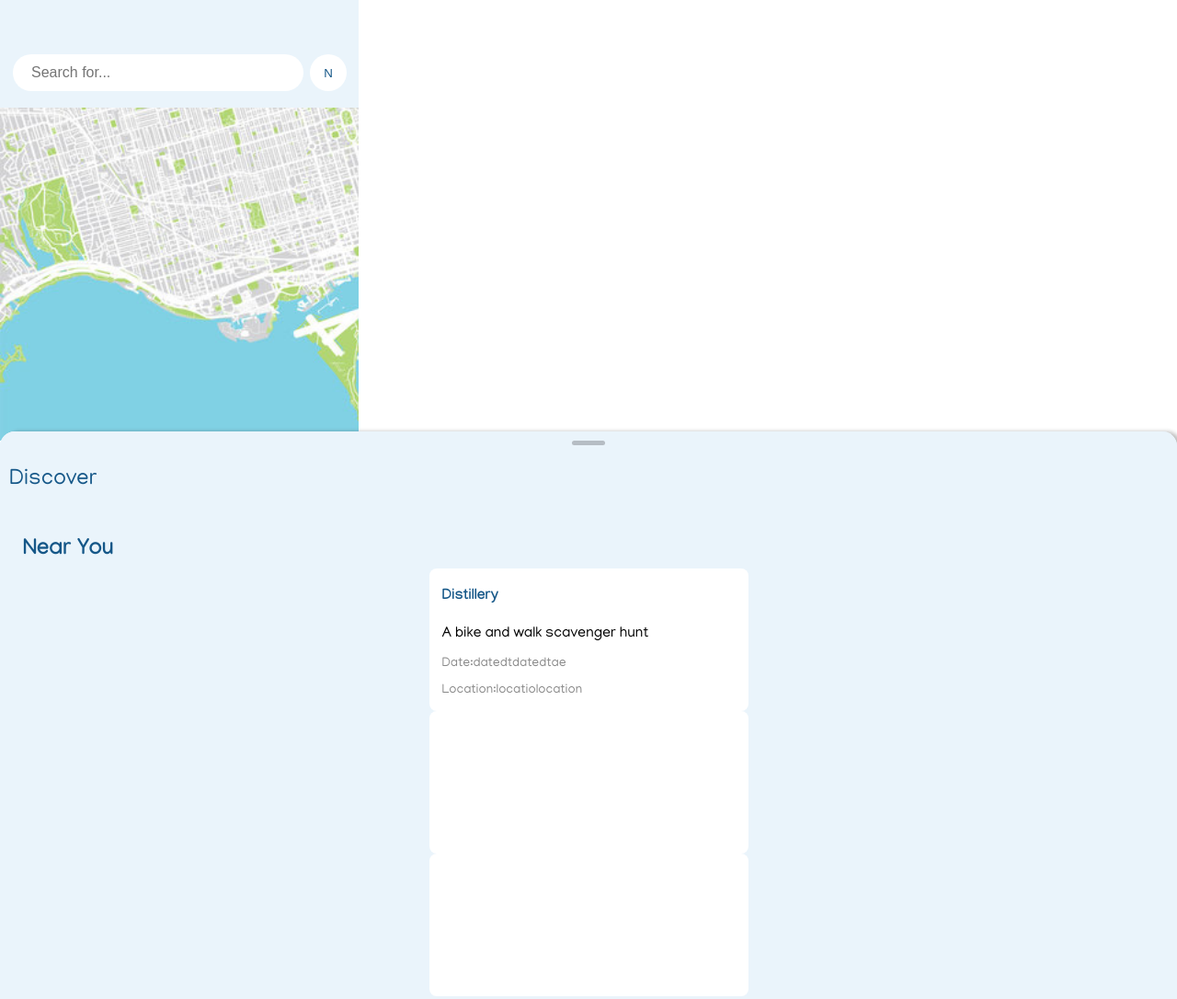
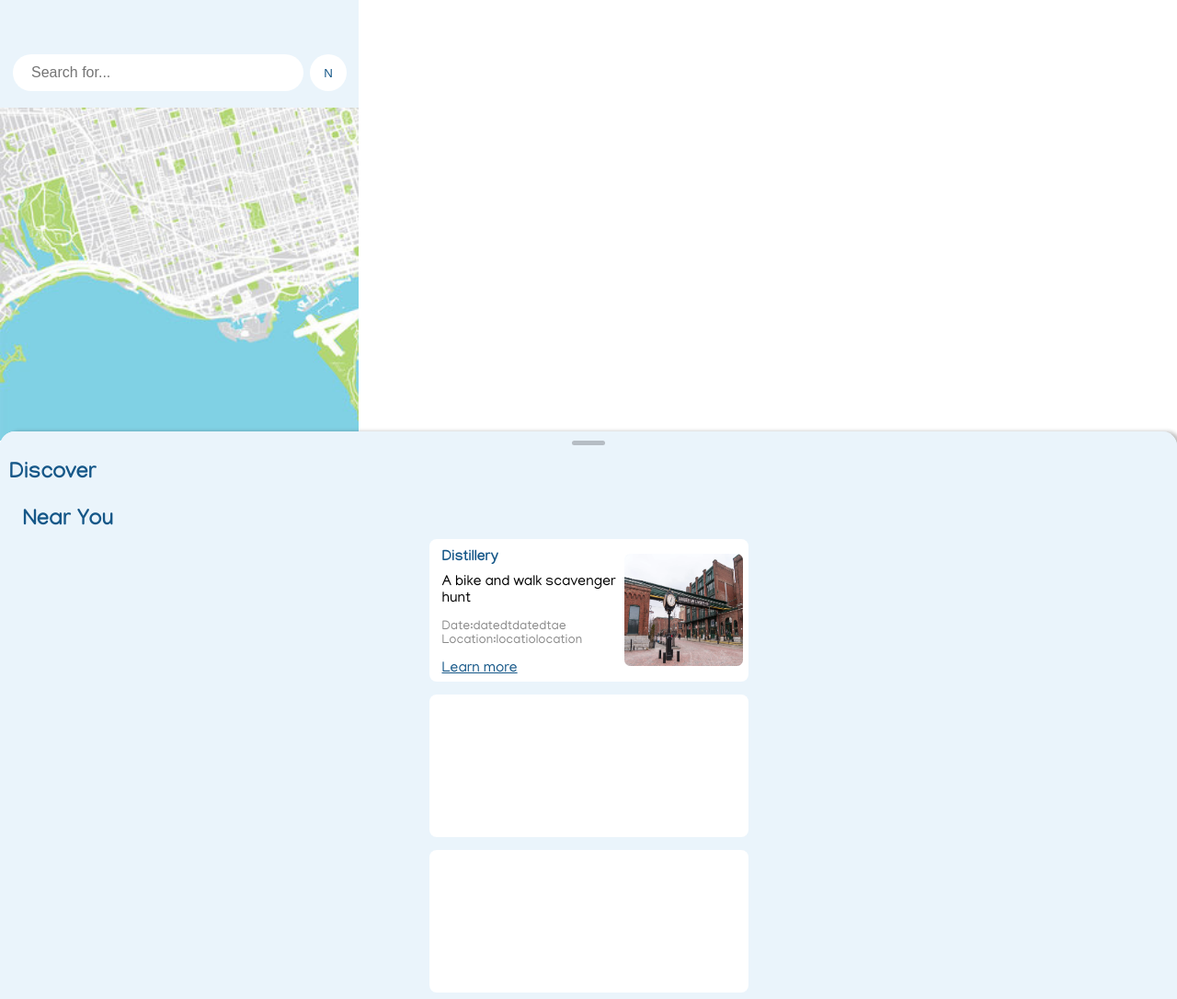
Before and after one commit to DerynBoscariol/homepagePrototype, a plain HTML site: page index.html in a window 1280 px wide. Shown: the top 1086 px of the page at 92% size. Drawn offline with Linux system fonts and the light colour scheme.

Commit message:
content styling and adding image

```diff
--- a/index.html
+++ b/index.html
@@ -23,18 +23,21 @@
 
             <div id="dragdivPull">
                 <div id="grabber"></div>
-                <p>Discover</p>
+                <h1>Discover</h1>
             </div>
             <div id="NearYou">
                 <h2>Near You</h2>
                 <div class="content-list">
                     <div class="card">
                         <div class="card-info">
-                            <h4>Distillery</h4>
-                            <p class="description">A bike and walk scavenger hunt</p>
-                            <p class="date">Date:datedtdatedtae</p>
-                            <p class="location">Location:locatiolocation</p>
-                            <a href="#" class="more-link">Learn more</a>
+                            <div class="card-text">
+                                <h4>Distillery</h4>
+                                <p class="description">A bike and walk scavenger hunt</p>
+                                <p class="date">Date:datedtdatedtae</p>
+                                <p class="location">Location:locatiolocation</p>
+                                <a href="#" class="more-link">Learn more</a>
+                            </div>
+                            <img class="card-img" src="distillery.jpg">
                         </div>
                     </div>
                     <div class="card"></div>
--- a/style.css
+++ b/style.css
@@ -81,8 +81,9 @@ input[type="text" i] {
 }
 
 #dragdivPull {
-    height: 75px;
+    height: fit-content;
     padding: 10px;
+    padding-bottom: 1px;
     cursor: move;
     z-index: 10;
     background-color: #EAF4FB;
@@ -90,6 +91,10 @@ input[type="text" i] {
     font-size: 24px;
     border-top-left-radius: 16px;
     border-top-right-radius: 16px;
+}
+h1 {
+    font-size: 24px;
+    margin-top: 17px;
 }
 
 #grabber {
@@ -103,6 +108,7 @@ input[type="text" i] {
 
 #NearYou {
     margin:20px;
+    margin-top: 0;
 }
 
 #NearYou h2 {
@@ -114,6 +120,7 @@ input[type="text" i] {
     display: flex;
     flex-direction: column;
     align-items: center;
+    gap:14px;
 }
 
 .card {
@@ -125,23 +132,41 @@ input[type="text" i] {
 
 .card-info {
     padding-left: 14px;
+    display: flex;
+    flex-direction: row;
+}
+.card-img {
+    width: 129px;
+    height: 122px;
+    border-radius: 6.5px;
+    margin-top: 16px;
+    margin-right: 6px;
 }
 
 .card h4 {
     font-size: 16px;
     color:#155788;
+    margin: 11px 0 8px 0;
 }
 
 .card .description {
     font-size: 16px;
+    margin: 8px 0 8px 0;
 }
 
 .date, .location {
     font-size: 14px;
     color: #8A8A8A;
 }
+.date {
+    margin-bottom: 0;
+}
 
-.more-link a {
+.location {
+    margin-top: 0;
+}
+
+.more-link {
     font-size: 16px;
     color: #155788;
 }
```
Also changed, not shown: distillery.jpg (added), 1 other file.
